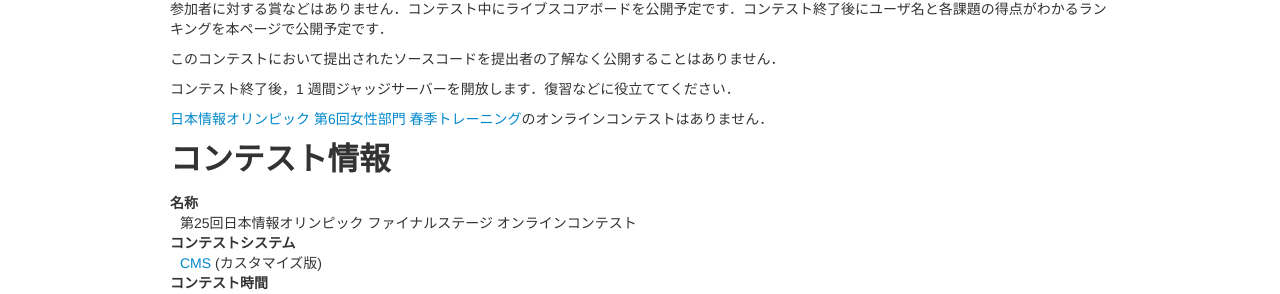
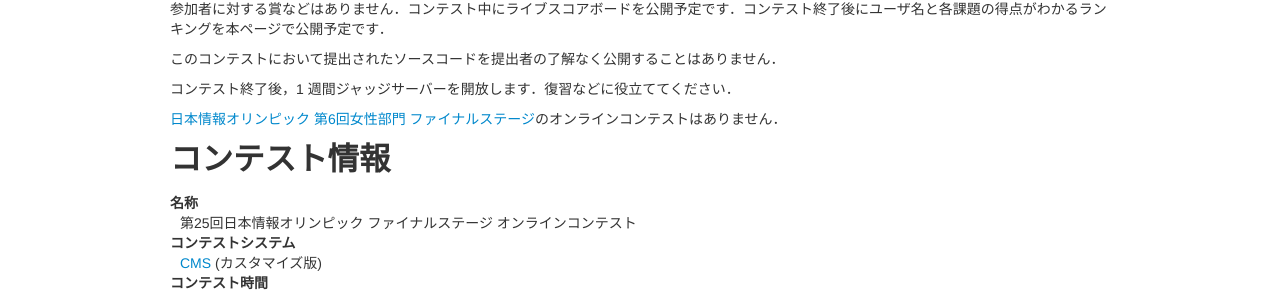
Before and after one commit to jcioi/joi-contests-site, a Jekyll site: the page built from joi-final-2026/index.md, in a window 1280 px wide and 1090 px high. Shown: the part 377-671 px from the top of the window. Built offline with Jekyll 4.4.1, drawn with Linux system fonts in a browser that asks for light colours.

Commit message:
fixed joig contest name

```diff
--- a/joi-final-2026/index.md
+++ b/joi-final-2026/index.md
@@ -20,7 +20,7 @@ English version is available [here](./index-en.html).
 
 コンテスト終了後，1 週間ジャッジサーバーを開放します．復習などに役立ててください．
 
-[日本情報オリンピック 第6回女性部門 春季トレーニング](https://www.ioi-jp.org/joig/2025/training)のオンラインコンテストはありません．
+[日本情報オリンピック 第6回女性部門 ファイナルステージ](https://www.ioi-jp.org/joig/2025/training)のオンラインコンテストはありません．
 
 
 ## コンテスト情報
```
